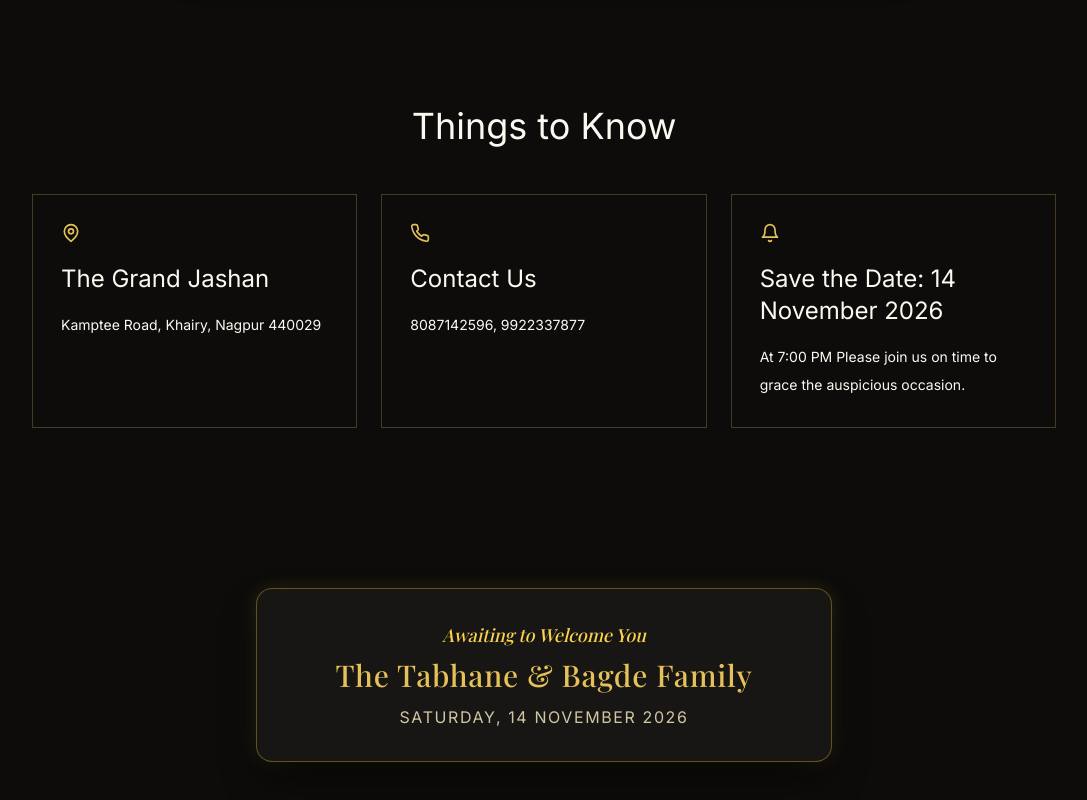
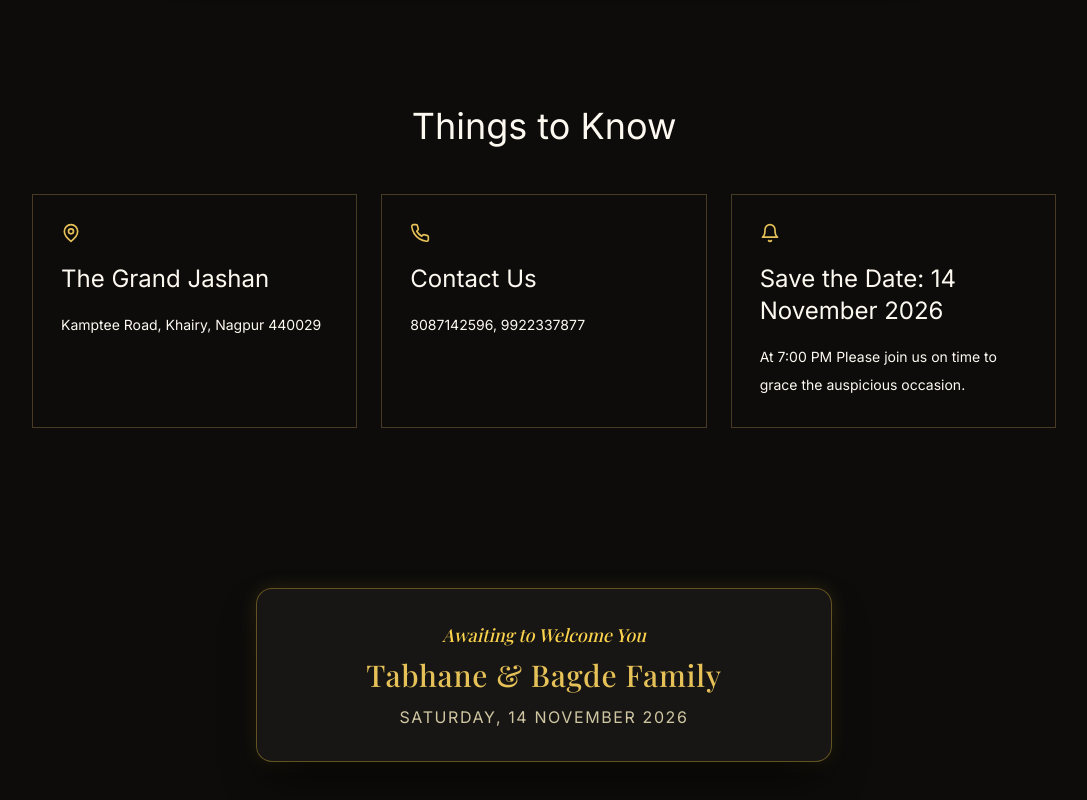
Before and after one commit to Adoniskingx/AD, a React (Vite) app in the folder adarsh-divyansha-wedding/: page / in a window 1280 px wide. Shown: the part 2512-3312 px from the top of the page, without its empty margins (96-1183 px from the left). Built offline with nearby package versions, Linux system fonts and the light colour scheme; a web font is replaced by a local one.

Commit message:
Fix family name in wedding data

```diff
--- a/adarsh-divyansha-wedding/src/data/weddingData.ts
+++ b/adarsh-divyansha-wedding/src/data/weddingData.ts
@@ -137,7 +137,7 @@ export const weddingData = {
 
   footer: {
     text: "Awaiting to Welcome You",
-    family: "The Tabhane & Bagde Family",
+    family: "Tabhane & Bagde Family",
     weddingDateDisplay: "Saturday, 14 November 2026"
   },
 
```
